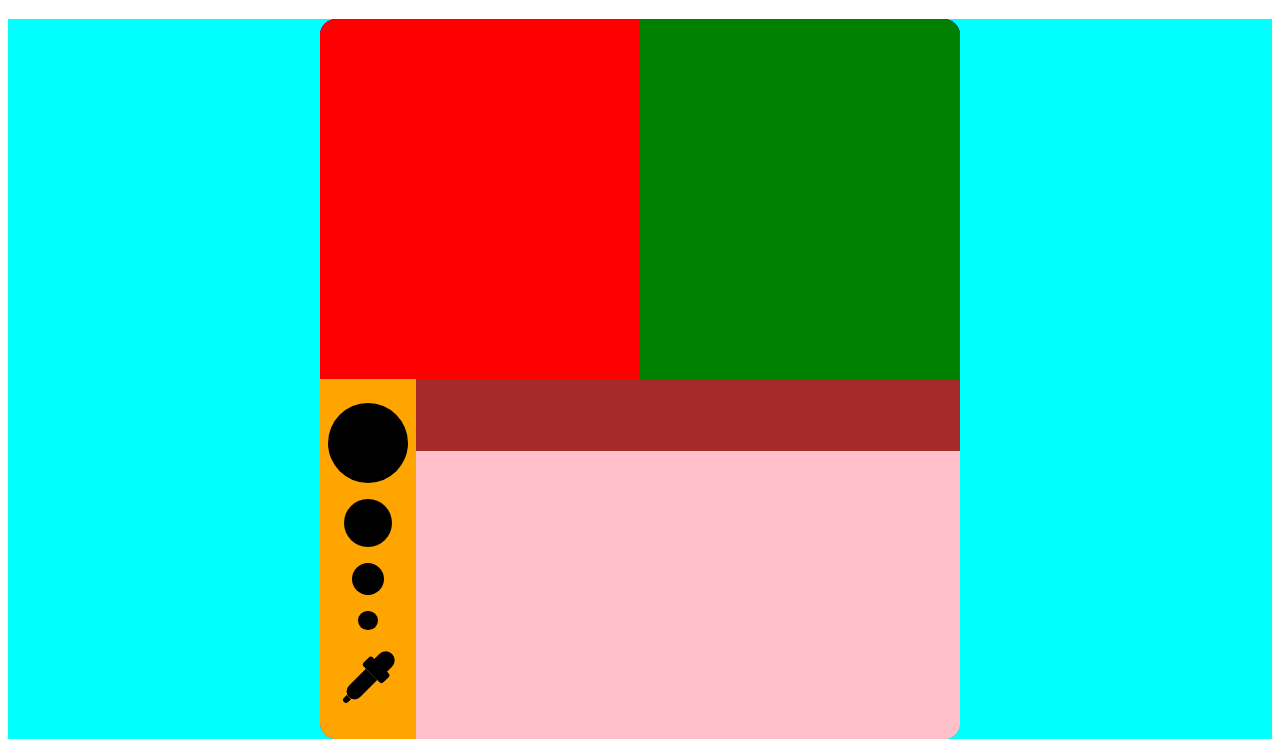
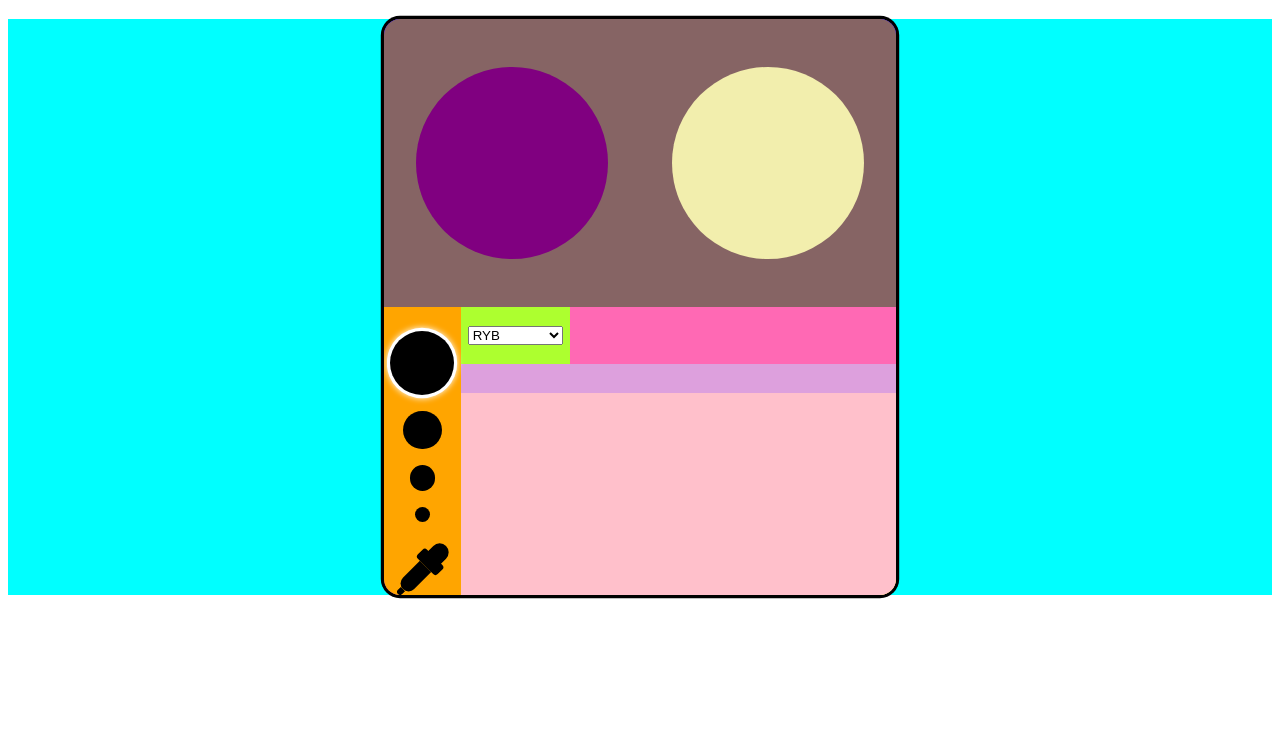
Before and after one commit to mikejbarnes/Color-Mixer, a plain HTML site: page index.html in a window 1280 px wide. Shown: the part 61-808 px from the top of the page. Drawn offline with Linux system fonts and the light colour scheme.

Commit message:
Palette Selection
Added selectable color palettes

```diff
--- /dev/null
+++ b/classAppController.js
@@ -0,0 +1,80 @@
+class AppController {
+    constructor() {
+        this.brushController = new BrushController();
+        document.getElementById("mixer").addEventListener("click", this.updateMixer.bind(this));
+        this.targetColor = this.getNewTargetColor();
+        Utilities.createSelect(this.createPalette.bind(this));
+    }
+    paletteSelection = "";
+    paletteLength = 0;
+
+    getNewTargetColor() {
+        let color = this.getRandomColor();
+        this.assignColor("targetDab", color);
+        return color;
+    }
+
+    getRandomNumber(min, max) {
+        return parseInt(Math.random() * (max-min) + min);
+    }
+
+    getRandomColor() {
+        let color = [];
+        for(let i = 0; i < 3; i++) {
+            color.push(this.getRandomNumber(0, 255));
+        }
+        return color;
+    }
+
+    updateMixer() {
+        console.log("UPDATE");
+    }
+
+    assignColor(itemId, color) {
+        document.getElementById(itemId).style.backgroundColor = "rgb(" + color[0].toString() +
+                                                                ","    + color[1].toString() +
+                                                                ","    + color[2].toString() + ")";
+    }
+
+    createPalette() {
+        this.paletteSelection = document.getElementById("selector").value;
+
+        switch(this.paletteSelection) {
+            case "ryb":
+                this.removeColorIcons();
+                this.paletteLength = Utilities.rybPalette.length;
+                for(var i = 0; i < Utilities.rybPalette.length; i++) {
+                    Utilities.createColorIcon(i.toString() + "color", "paletteColors", 2.8, Utilities.rybPalette[i], this.selectColor.bind(this, i.toString() + "color"));
+                }
+                document.getElementById("0color").setAttribute("class", "color selected");
+                break;
+            case "cmyk":
+                this.removeColorIcons();
+                this.paletteLength = Utilities.cmykPalette.length;
+                for(var i = 0; i < Utilities.cmykPalette.length; i++) {
+                    Utilities.createColorIcon(i.toString() + "color", "paletteColors", 3, Utilities.cmykPalette[i], this.selectColor.bind(this, i.toString() + "color"));
+                }
+                document.getElementById("0color").setAttribute("class", "color selected");
+                break;
+            case "picker":
+                break;
+        }
+    }
+
+    removeColorIcons() {
+        let palette = document.getElementById("paletteColors");
+        while(palette.childNodes.length > 0) {
+            palette.childNodes[0].remove();
+        }
+    }
+
+    selectColor(colorId) {
+        console.log("SELECT");
+        for(let i = 0; i < this.paletteLength; i++) {
+            document.getElementById(i.toString() + "color").setAttribute("class", "color");
+        }
+
+        let color = document.getElementById(colorId);
+        color.setAttribute("class", "color selected");
+    }
+}
--- a/classBrushController.js
+++ b/classBrushController.js
@@ -4,10 +4,15 @@ class BrushController {
         this.createDropperIcon();
     }
     brushSizes = [5, 3, 2, 1.2];
+    currentSize = 0;
+    currentColor = [255,255,255];
 
     createBrushIcons() {
         for(let i = 0; i < this.brushSizes.length; i++) {
-            Utilities.createBrushIcon("brush" + i, "brushes", this.brushSizes[i], this.selectBrush.bind(this, "brush" + i));
+            Utilities.createBrushIcon(i.toString() + "brush", "brushes", this.brushSizes[i], this.selectBrush.bind(this, i.toString() + "brush"));
+            if(i == 0) {
+                document.getElementById("0brush").setAttribute("class","brush selected");
+            }
         }
     }
 
@@ -36,9 +41,10 @@ class BrushController {
 
     selectBrush(brushId) {
         for(let i = 0; i < this.brushSizes.length; i++) {
-            document.getElementById("brush" + i.toString()).setAttribute("class", "brush");
+            document.getElementById(i.toString() + "brush").setAttribute("class", "brush");
         }
 
+        this.currentSize = parseInt(brushId[0]);
         let brush = document.getElementById(brushId);
         brush.setAttribute("class", "brush selected");
     }
--- a/classUtilities.js
+++ b/classUtilities.js
@@ -1,7 +1,16 @@
 class Utilities {
-    static createColor(colorId, parentId) {
-
-    }
+    static rybPalette = [[255,255,255],
+                         [225,255,  0],
+                         [255,200,  0],
+                         [255, 50,  0],
+                         [255,  0, 50],
+                         [  0,150,255],
+                         [  0,  0,150]];
+    static cmykPalette = [[255,255,255],
+                          [255,255,  0],
+                          [255,  0,255],
+                          [  0,255,255],
+                          [0,    0,  0]];
 
     static createBrushIcon(brushId, parentId, size, method) {
         let parent = document.getElementById(parentId);
@@ -10,9 +19,45 @@ class Utilities {
         brush.setAttribute("id", brushId);
         brush.setAttribute("class", "brush");
         brush.addEventListener("click", method);
-        brush.style.width = size.toString() + "em";
-        brush.style.height = size.toString() + "em";
+        brush.style.width = size.toString() + "vw";
+        brush.style.height = size.toString() + "vw";
 
         parent.appendChild(brush);
     }
+
+    static createColorIcon(colorId, parentId, size, color, method) {
+        let parent = document.getElementById(parentId);
+
+        let colorIcon = document.createElement("div");
+        colorIcon.setAttribute("id", colorId);
+        colorIcon.setAttribute("class", "color");
+        colorIcon.addEventListener("click", method);
+        colorIcon.style.width = size.toString() + "vw";
+        colorIcon.style.height = size.toString() + "vw";
+        colorIcon.style.backgroundColor = "rgb(" + color[0].toString() +
+                                          ","    + color[1].toString() +
+                                          ","    + color[2].toString() + ")";
+
+        parent.appendChild(colorIcon);
+    }
+
+    static createSelect(method) {
+        let parent = document.getElementById("paletteSelect");
+
+        let optionsText = ["RYB","CMYk","Color Picker"];
+        let optionValues = ["ryb","cmyk","picker"];
+
+        let select = document.createElement("select");
+        select.setAttribute("id", "selector");
+        select.addEventListener("change", method);
+
+        for(var i = 0; i < optionsText.length; i++) {
+            let option = document.createElement("option");
+            option.setAttribute("value", optionValues[i]);
+            option.textContent = optionsText[i];
+            select.appendChild(option);
+        }
+
+        parent.appendChild(select);
+    }
 }
--- a/index.html
+++ b/index.html
@@ -10,6 +10,7 @@
     <script type="text/javascript" src="classBrush.js" defer></script>
     <script type="text/javascript" src="classBrushController.js" defer></script>
     <script type="text/javascript" src="classUtilities.js" defer></script>
+    <script type="text/javascript" src="classAppController.js" defer></script>
     <script type="text/javascript" src="script.js" defer></script>
     <link rel="stylesheet" href="styles.css">
 </head>
@@ -18,12 +19,20 @@
     <div id="wrapper">
         <div id="app">
             <div id="mixerTargetContainer">
-                <div id="mixer"></div>
-                <div id="target"></div>
+                <div id="mixer">
+                    <div id="mixerDab"></div>
+                </div>
+                <div id="target">
+                    <div id="targetDab"></div>
+                </div>
             </div>
             <div id="brushes"></div>
-            <div id="paletteContainer">
-                <div id="palette"></div>
+            <div id="colorsContainer">
+                <div id="paletteContainer">
+                    <div id="paletteSelect"></div>
+                    <div id="paletteColors"></div>
+                </div>
+                <div id="tabs"></div>
                 <div id="saved"></div>
             </div>
         </div>
--- a/script.js
+++ b/script.js
@@ -1,4 +1,4 @@
-let brushController = new BrushController();
+let appController = new AppController();
 
 /*
 let colorA = getRandomColor();
--- a/styles.css
+++ b/styles.css
@@ -7,12 +7,13 @@
 }
 
 #app {
-    width: 40em;
-    height: 45em;
+    width: 40vw;
+    height: 45vw;
     display: flex;
     flex-wrap: wrap;
     overflow: hidden;
     border-radius: 1em;
+    box-shadow: 0 0 0 0.2em black;
     background-color: blueviolet;
 }
 
@@ -26,15 +27,25 @@
 #mixer, #target{
     width: 50%;
     height: 100%;
+    display: flex;
+    justify-content: center;
+    align-items: center;
 }
 
 #mixer {
     overflow: hidden;
-    background-color: red;
+    background-color: rgb(134, 100, 100);
 }
 
 #target {
-    background-color: green;
+    background-color: rgb(134, 100, 100);
+}
+
+#mixerDab, #targetDab {
+    width: 15vw;
+    height: 15vw;
+    border-radius: 50%;
+    background-color: purple;
 }
 
 #brushes {
@@ -47,21 +58,52 @@
     background-color: orange;
 }
 
-#paletteContainer {
+#colorsContainer {
     height: 50%;
     width: 85%;
     background-color: yellow;
 }
 
-#palette {
+#paletteContainer {
     width: 100%;
     height: 20%;
+    display: flex;
+    flex-wrap: wrap;
     background-color: brown;
+}
+
+#paletteSelect {
+    width: 25%;
+    height: 100%;
+    display: flex;
+    justify-content: center;
+    align-items: center;
+    border: none;
+    background-color: greenyellow;
+}
+
+#paletteSelect select {
+
+}
+
+#paletteColors {
+    width: 75%;
+    height: 100%;
+    display: flex;
+    justify-content: space-evenly;
+    align-items: center;
+    background-color: hotpink;
+}
+
+#tabs {
+    width: 100%;
+    height: 10%;
+    background-color: plum;
 }
 
 #saved {
     width: 100%;
-    height: 80%;
+    height: 70%;
     background-color: pink;
 }
 
@@ -80,6 +122,7 @@
 
 .selected {
     box-shadow: 0 0 0 0.2em white;
+    filter: drop-shadow(0 0 0.2em white);
 }
 
 #dropperWrapper {
```
